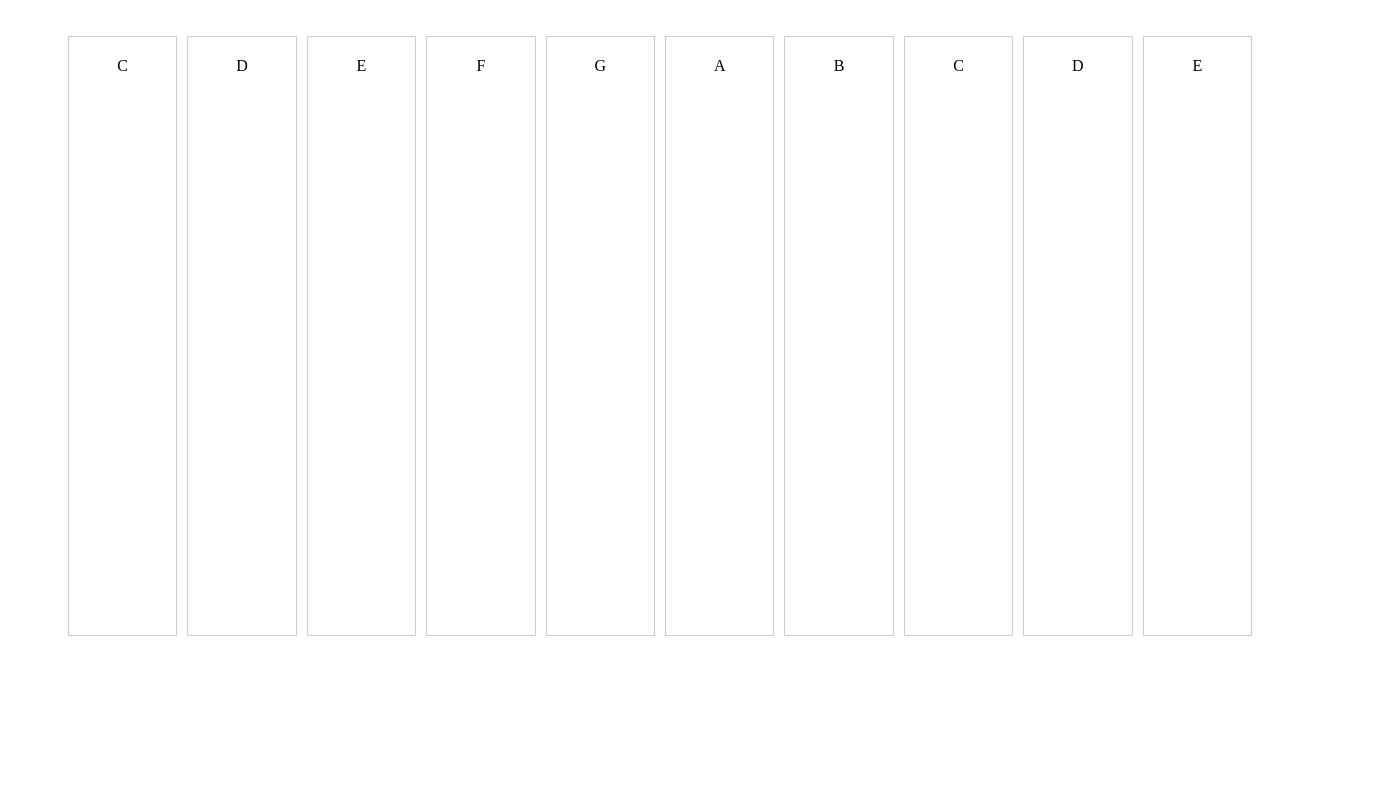
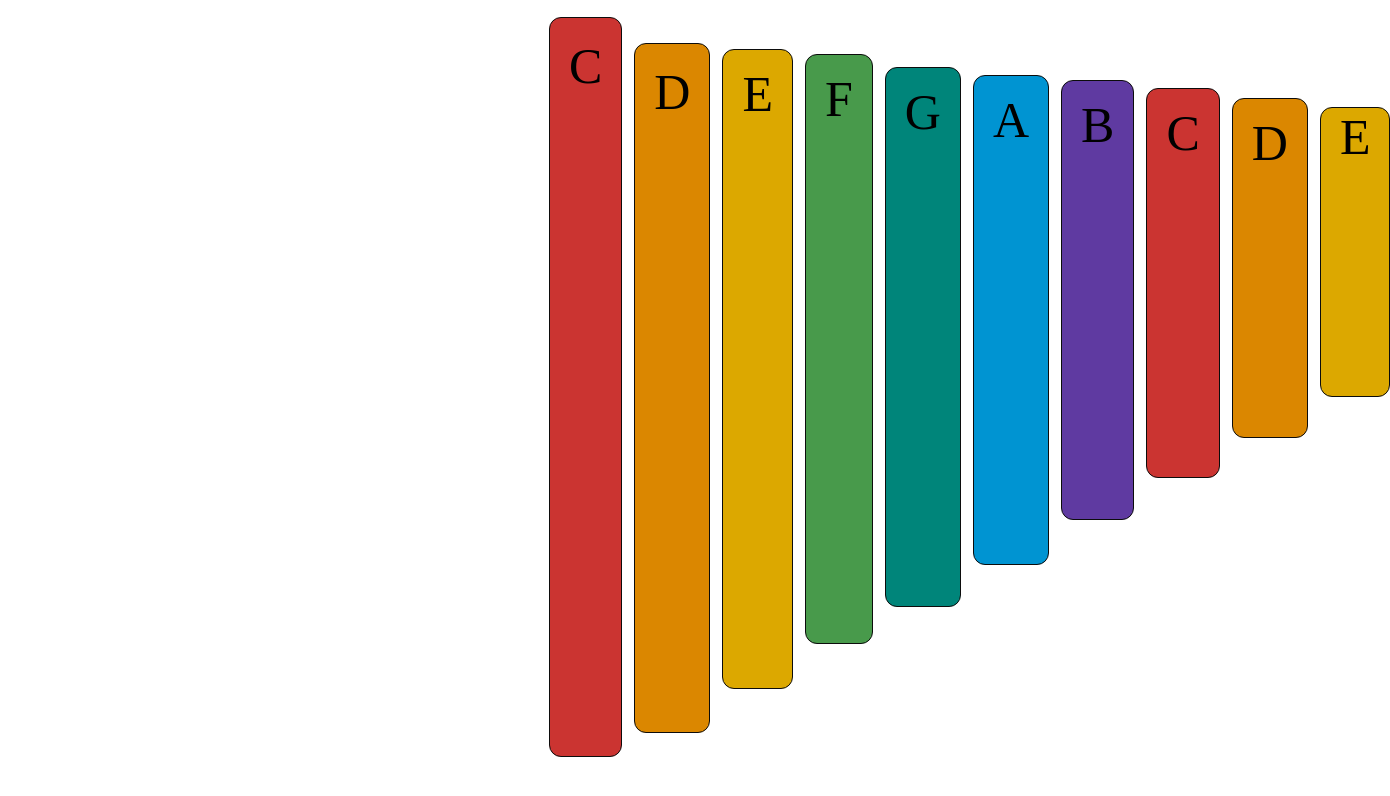
Before and after one commit to Lulubonucci/ProyectJsMusic, a plain HTML site: page marimba.html in a window 1280 px wide. Shown: the whole page, 1390 px wide, since content can reach past the window. Drawn offline with Linux system fonts and the light colour scheme.

Commit message:
detalles finales

```diff
--- a/style.css
+++ b/bateria-style.css
@@ -1,24 +1,3 @@
-.marimba {
-  display: grid;
-  grid-template-columns: repeat(10, 1fr);
-  grid-template-rows: repeat(1, 600px);
-  grid-gap: 10px;
-  padding: 20px;
-  list-style: none;
-}
-
-.teclas {
-  border: 1px solid #ccc;
-  padding: 20px;
-  text-align: center;
-}
-
-@media screen and (max-width: 600px) {
-  .marimba {
-    grid-template-columns: 1fr;
-  }
-}
-
 .primera-fila {
    display: flex;
    justify-content: space-around;
--- a/marimba-style.css
+++ b/marimba-style.css
@@ -3,7 +3,7 @@
   grid-template-columns: repeat(10, 1fr);
   grid-template-rows: repeat(1, 600px);
   grid-gap: 10px;
-  padding: 500px;
+  padding: 0 500px;
   list-style: none;
 
 
@@ -29,40 +29,40 @@
 
 #c {
   background-color: #CB3431;
-  height: 1000px;
+  height: 700px;
 }
 
 #d {
   background-color: #DB8700;
-  height: 900px;
+  height: 650px;
   margin-top: 35%;
   ;
 }
 
 #e {
   background-color: #DCA800;
-  height: 800px;
+  height: 600px;
   margin-top: 45%;
   line-height: 1;
 }
 
 #f {
   background-color: #489A4B;
-  height: 700px;
+  height: 550px;
   margin-top: 55%;
   line-height: 1;
 }
 
 #g {
   background-color: #00857A;
-  height: 600px;
+  height: 500px;
   margin-top: 65%;
   line-height: 1
 }
 
 #a {
   background-color: #0094D2;
-  height: 500px;
+  height: 450px;
   margin-top: 75%;
   line-height: 1;
 }
@@ -76,21 +76,21 @@
 
 #c-2 {
   background-color: #CB3431;
-  height: 300px;
+  height: 350px;
   margin-top: 95%;
   line-height: 1;
 }
 
 #d-2 {
   background-color: #DB8700;
-  height: 200px;
+  height: 300px;
   margin-top: 105%;
   line-height: 1;
 }
 
 #e-2 {
   background-color: #DCA800;
-  height: 100px;
+  height: 250px;
   margin-top: 125%;
   line-height: 0.4;
 }
--- a/marimba.html
+++ b/marimba.html
@@ -3,7 +3,7 @@
 <head>
     <meta charset="UTF-8">
     <meta name="viewport" content="width=device-width, initial-scale=1.0">
-    <link rel="stylesheet" href="style.css">
+    <link rel="stylesheet" href="marimba-style.css">
     <title>Marimba</title>
 </head>
 <body>
```
Also changed, not shown: bateria.html (+1 -1 lines), marimba-script.js (+13 -11 lines), platillo.png (deleted).
